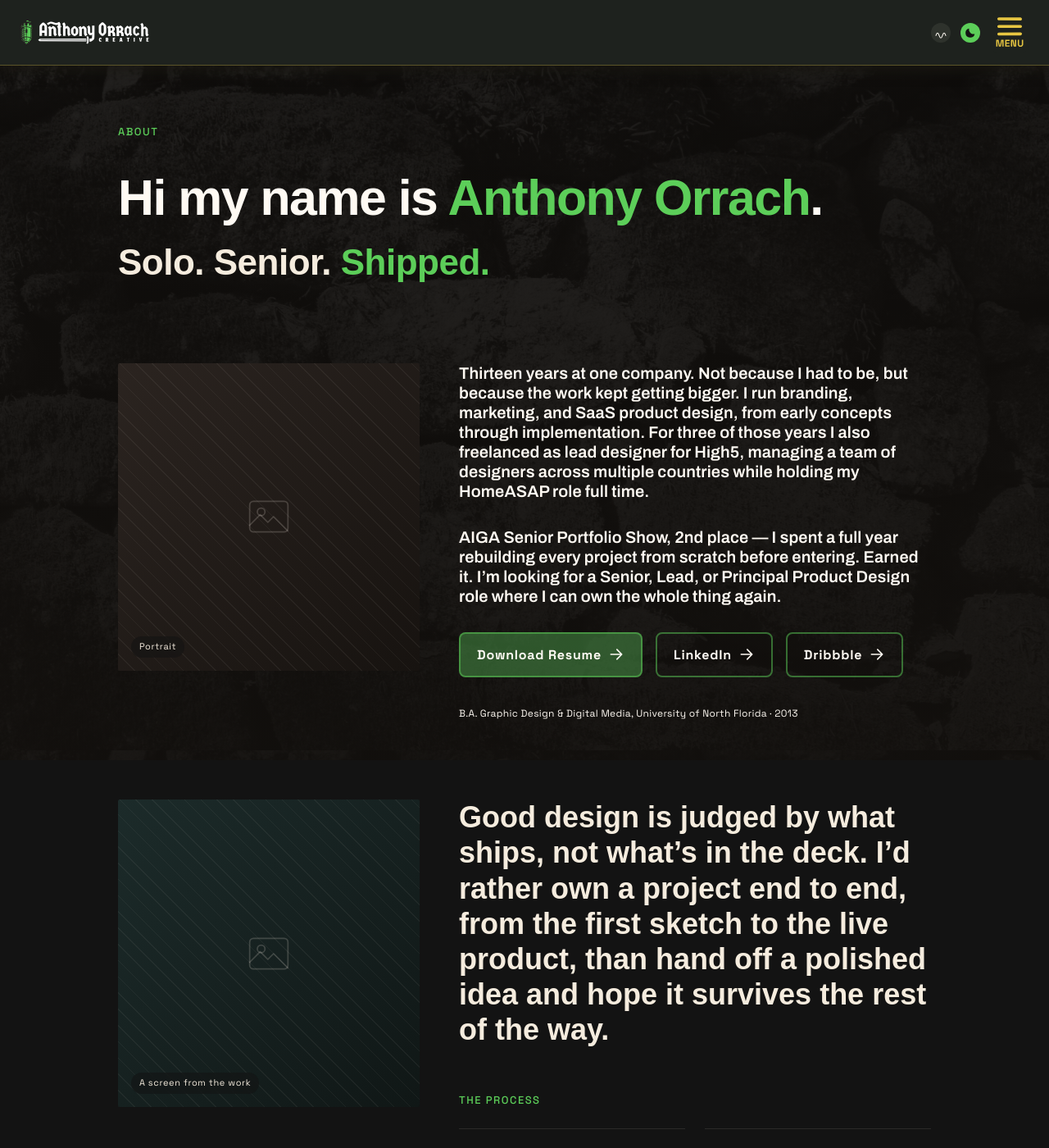
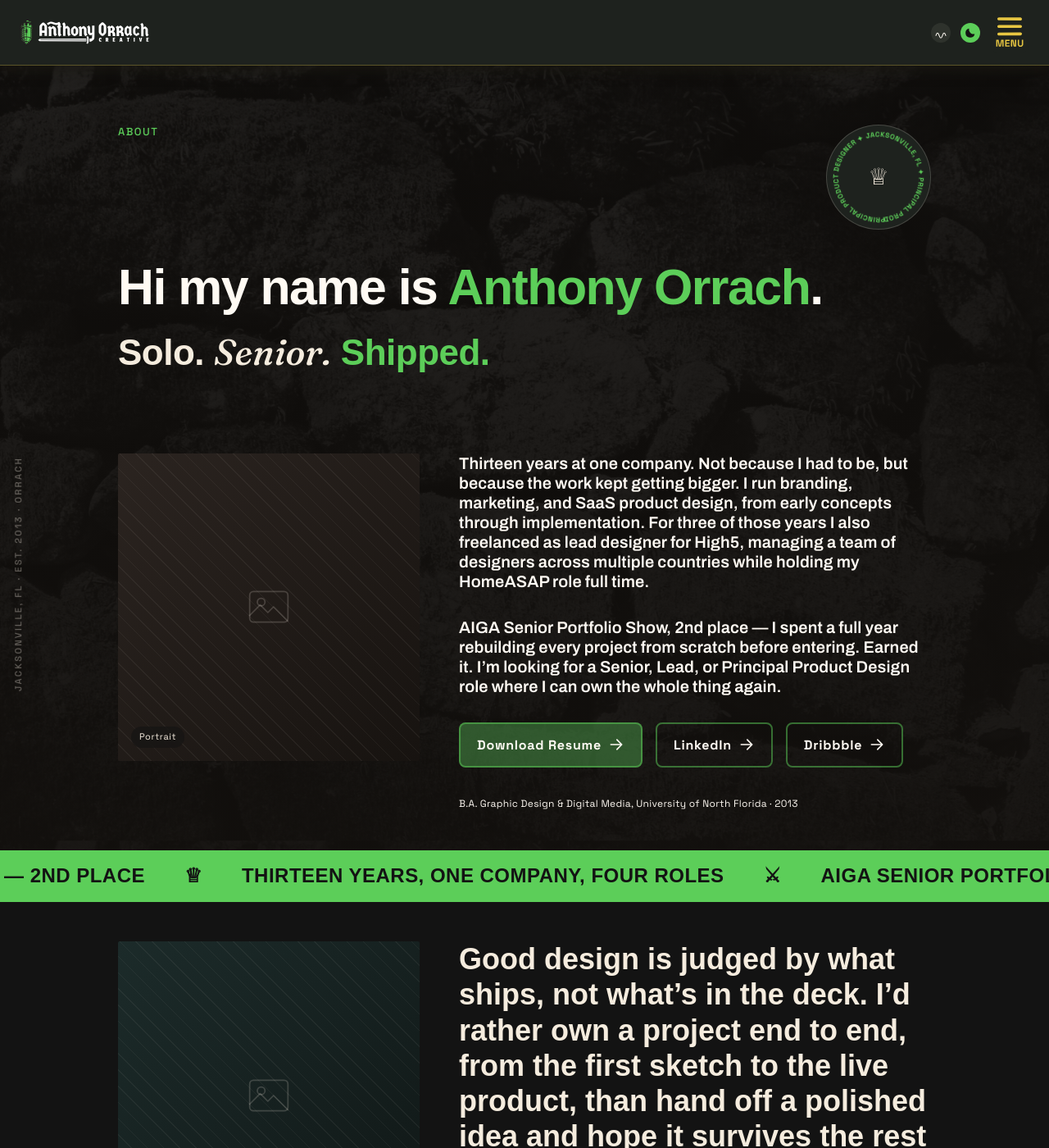
Before and after one commit to orrachcreative/orrachcreative.github.io, a Jekyll site: the page built from about/index.html, in a window 1280 px wide and 1400 px high. Shown: the whole window at 82% size. Built offline with Jekyll 4.4.1, drawn with Linux system fonts in a browser that asks for light colours; some web fonts are replaced.

Commit message:
Extend new visual direction to the About page
Same components as the homepage prototype, applied to About's existing
structure without changing its layout: seal badge in the hero (with
the same toned-down easter egg), corner label, Fraunces accent-word on
"Senior." alongside the existing color-accented "Shipped.", and a
marquee band (AIGA honor, tenure) between the hero/bio block and the
process section. The bio/portrait row stays inside the stone-wall
background section as before — only additive markup, no restructuring
of the existing content or offer/hobbies sections.

Co-Authored-By: Claude Sonnet 5 <noreply@anthropic.com>
Claude-Session: https://claude.ai/code/session_01MzSaLw8aaGzPaaBcGJvVrm

```diff
--- a/about/index.html
+++ b/about/index.html
@@ -4,10 +4,22 @@ title: About
 nav: about
 permalink: /about/
 ---
+<div class="proclamation" data-proclamation role="status" aria-live="polite">
+  <span>You found it. Real crest on the way — this seal's a placeholder for now.</span>
+  <button type="button" data-proclamation-close aria-label="Dismiss" style="position: static; background: none; border: none; color: inherit; font-size: 1.25rem; line-height: 1; cursor: pointer; flex: none;">&times;</button>
+</div>
+
+<p class="corner-label">Jacksonville, FL &middot; Est. 2013 &middot; Orrach</p>
+
 <div class="shell hero-shell about-hero-shell bg-image-section" style="background-image: url('{{ '/assets/images/about/Stone-wall.jpg' | relative_url }}');">
   <section class="hero about-hero">
-    <p class="eyebrow">About</p>
-    <h1 class="display-1" style="margin-top: 18px;">Hi my name is <span style="color: var(--accent);">Anthony Orrach</span>.</h1><h2 class="display-2" style="margin-top: 0;">Solo. Senior. <span style="color: var(--accent);">Shipped.</span></h2>
+    <div style="display: flex; align-items: flex-start; justify-content: space-between; gap: 24px; flex-wrap: wrap;">
+      <p class="eyebrow">About</p>
+      <button type="button" class="seal-badge" aria-label="There's something hidden here." title="Click a few times">
+        <span class="seal-badge__center">&#9813;</span>
+      </button>
+    </div>
+    <h1 class="display-1" style="margin-top: 18px;">Hi my name is <span style="color: var(--accent);">Anthony Orrach</span>.</h1><h2 class="display-2" style="margin-top: 0;">Solo. <span class="accent-word">Senior.</span> <span style="color: var(--accent);">Shipped.</span></h2>
   </section>
 
   <div class="about-row">
@@ -24,6 +36,19 @@ permalink: /about/
       </div>
       <p class="about-credential">B.A. Graphic Design &amp; Digital Media, University of North Florida &middot; 2013</p>
     </div>
+  </div>
+</div>
+
+<div class="marquee-band" aria-hidden="true">
+  <div class="marquee-band__track">
+    <span class="marquee-band__item">AIGA Senior Portfolio Show &mdash; 2nd place</span>
+    <span class="marquee-band__item">&#9813;</span>
+    <span class="marquee-band__item">Thirteen years, one company, four roles</span>
+    <span class="marquee-band__item">&#9876;</span>
+    <span class="marquee-band__item">AIGA Senior Portfolio Show &mdash; 2nd place</span>
+    <span class="marquee-band__item">&#9813;</span>
+    <span class="marquee-band__item">Thirteen years, one company, four roles</span>
+    <span class="marquee-band__item">&#9876;</span>
   </div>
 </div>
 
```
